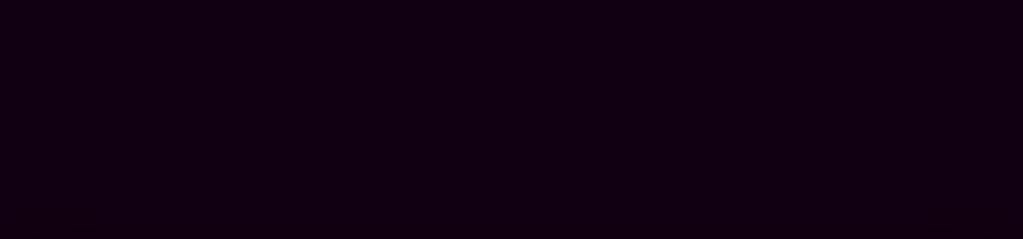
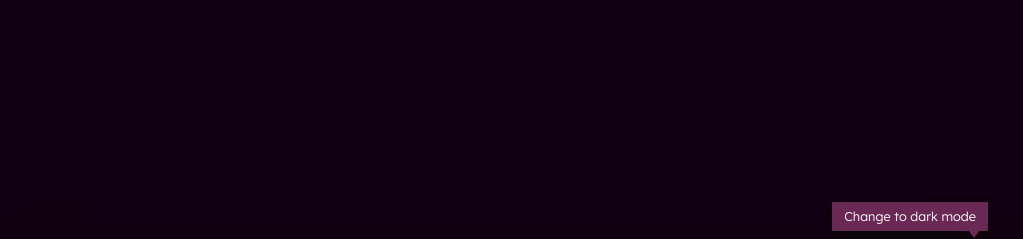
Before and after one commit to Aurora-Arctic/resume-2026, a Gatsby site: page / in a window 1280 px wide. Both pictures are taken after a click on the button "Toggle light and dark mode for the paper". Shown: the top 239 px of the page, without its empty margins (128-1151 px from the left). Built offline with nearby package versions, Linux system fonts and the light colour scheme; Gatsby itself is replaced by a stand-in of ours.

Commit message:
Added tooltip.

```diff
--- a/src/components/ThemeToggle.tsx
+++ b/src/components/ThemeToggle.tsx
@@ -1,4 +1,5 @@
 import React, { type ReactElement, useEffect, useRef } from 'react';
+import Tooltip from './Tooltip';
 
 const STORAGE_KEY = 'theme'; // keep in sync with gatsby-ssr.ts's STORAGE_KEY
 
@@ -86,12 +87,25 @@ const ThemeToggle = (): ReactElement => {
   };
 
   return (
+    <Tooltip
+      id="theme-toggle-tooltip"
+      className="theme-toggle-tooltip"
+      content={
+        <>
+          <span className="theme-toggle-tooltip__label theme-toggle-tooltip__label--to-light">
+            Change to light mode
+          </span>
+          <span className="theme-toggle-tooltip__label theme-toggle-tooltip__label--to-dark">
+            Change to dark mode
+          </span>
+        </>
+      }
+    >
       <button
         ref={buttonRef}
         type="button"
         className="theme-toggle"
         aria-label="Toggle light and dark mode for the paper"
-      title="Toggle light and dark mode for the paper"
         aria-pressed={false}
         onClick={handleToggle}
       >
@@ -136,6 +150,7 @@ const ThemeToggle = (): ReactElement => {
           </svg>
         </span>
       </button>
+    </Tooltip>
   );
 };
 
--- /dev/null
+++ b/src/components/Tooltip.tsx
@@ -0,0 +1,31 @@
+import React, { type ReactElement, type ReactNode, cloneElement } from 'react';
+
+interface TooltipProps {
+  id: string;
+  content: ReactNode;
+  // Placement is the caller's responsibility, not this component's — the
+  // trigger and tooltip render as plain siblings (a Fragment adds no
+  // wrapper element), so absolute positioning falls back to whatever
+  // positioned ancestor they already share. This class hooks that
+  // per-instance placement CSS onto the tooltip bubble.
+  className?: string;
+  children: ReactElement<React.HTMLAttributes<HTMLElement>>;
+}
+
+const Tooltip = ({ id, content, className, children }: TooltipProps): ReactElement => {
+  const trigger = cloneElement(children, {
+    className: [children.props.className, 'tooltip-trigger'].filter(Boolean).join(' '),
+    'aria-describedby': id,
+  });
+
+  return (
+    <>
+      {trigger}
+      <span role="tooltip" id={id} className={['tooltip', className].filter(Boolean).join(' ')}>
+        {content}
+      </span>
+    </>
+  );
+};
+
+export default Tooltip;
--- a/src/scss/layout.scss
+++ b/src/scss/layout.scss
@@ -161,6 +161,80 @@ html[data-theme='light'] .theme-toggle::before {
   }
 }
 
+.tooltip {
+  position: absolute;
+  z-index: 1;
+  padding: 0.4rem 0.75rem;
+  background-color: $wine;
+  color: #fff;
+  font-family: typography.$font-body;
+  font-size: 0.8rem;
+  white-space: nowrap;
+  opacity: 0;
+  visibility: hidden;
+  pointer-events: none;
+  // Same 0 / y-offset / blur / $shadow shape as .paper-card's own
+  // box-shadow, just scaled down for a tooltip-sized element.
+  box-shadow: 0 4px 10px $shadow;
+  transition:
+    opacity $theme-transition-duration $theme-transition-easing,
+    visibility $theme-transition-duration $theme-transition-easing;
+
+  // The pointer arrow — same clip-path-on-::before technique as the
+  // theme-toggle's own folded-corner triangle, just a smaller shape.
+  // Direction/placement is set per-instance below, since it depends on
+  // which side of the trigger the tooltip sits on.
+  &::before {
+    content: '';
+    position: absolute;
+    width: 0.75rem;
+    height: 0.5rem;
+    background-color: $wine;
+  }
+
+  @media print {
+    display: none;
+  }
+}
+
+// Rendered as a plain sibling of its trigger (see Tooltip.tsx), so it fades
+// via a sibling selector rather than a nested one.
+.tooltip-trigger:hover + .tooltip,
+.tooltip-trigger:focus + .tooltip {
+  opacity: 1;
+  visibility: visible;
+}
+
+// Placement is per-instance, not part of the shared .tooltip look. Sits
+// below .theme-toggle, right-aligned with it (sharing .paper-card as their
+// positioned ancestor). The arrow sits near the tooltip's right edge, not
+// centered — .theme-toggle::before's triangle (clip-path: polygon(100% 0,
+// 100% 100%, 0 0)) is solid along the button's right edge but tapers to
+// nothing at its left, so the arrow lines up with the triangle's actual
+// visible mass instead of the button's full invisible box.
+.theme-toggle-tooltip {
+  top: -2.5rem;
+  right: 0.25rem;
+
+  &::before {
+    top: 1.75rem;
+    right: 0.5rem;
+    clip-path: polygon(0 0, 100% 0, 50% 100%);
+  }
+}
+
+.theme-toggle-tooltip__label--to-dark {
+  display: none;
+}
+
+html[data-theme='light'] .theme-toggle-tooltip__label--to-light {
+  display: none;
+}
+
+html[data-theme='light'] .theme-toggle-tooltip__label--to-dark {
+  display: inline;
+}
+
 .background-credit {
   margin: 3rem 0 0;
   font-size: 0.75rem;
@@ -192,7 +266,8 @@ html[data-theme='light'] .theme-toggle::before {
   .paper-card,
   .paper-card::after,
   .theme-toggle::before,
-  .theme-toggle__facet {
+  .theme-toggle__facet,
+  .tooltip {
     transition: none;
   }
 }
--- a/vitest.config.ts
+++ b/vitest.config.ts
@@ -13,6 +13,7 @@ export default defineConfig({
       // map (and counts against the threshold) instead of being invisible
       // until a test happens to import it.
       include: ['src/**/*.{ts,tsx}'],
+      exclude: ['*.d.ts'],
       reporter: ['text', 'json-summary', 'json', 'html', 'lcov'],
       reportsDirectory: './coverage',
       thresholds: { lines: 80, branches: 80, functions: 80, statements: 80 },
```
Also changed, not shown: src/components/Tooltip.test.tsx (added, +46 -0 lines). Lines whose indentation alone changed are shown as unchanged.
